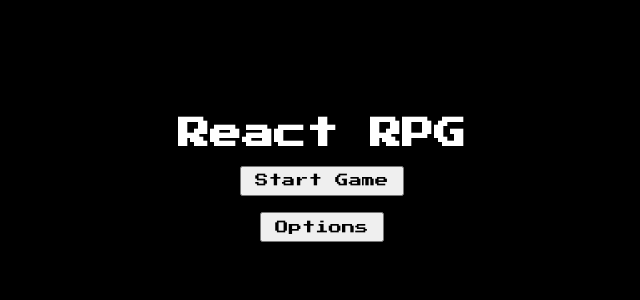
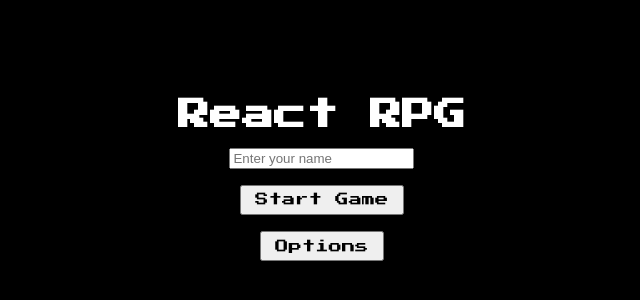
Before and after one commit to RudyMathis/ReactRPG, a React (Vite) app in the folder RPG/: page / in a window 1280 px wide. Shown: the part 212-512 px from the top of the page, without its empty margins (318-958 px from the left). Built offline with nearby package versions, Linux system fonts and the light colour scheme.

Commit message:
Simple username save
Real struggle to save any other data and fetch tried multiple things, but only able to extremely basic user name

```diff
--- /dev/null
+++ b/RPG/src/atom/persistant/UserAtom.ts
@@ -0,0 +1,3 @@
+import { atomWithStorage } from 'jotai/utils';
+
+export const UserAtom = atomWithStorage('UserName', '');
--- /dev/null
+++ b/RPG/src/components/menu/UserNameInput.tsx
@@ -0,0 +1,20 @@
+import { useAtom } from 'jotai';
+import { UserAtom } from '../../atom/persistant/UserAtom';
+
+const UserNameInput = () => {
+    const [userNameAtomValue, setUserNameAtomValue] = useAtom(UserAtom);
+
+    return (
+        <div className="user-name-input-container">
+            <input
+                type="text"
+                placeholder="Enter your name"
+                className="user-name-input"
+                value={userNameAtomValue}
+                onChange={(e) => setUserNameAtomValue(e.target.value)}
+            />
+        </div>
+    );
+};
+
+export default UserNameInput;
--- a/RPG/src/routes/mainMenu/MainMenu.tsx
+++ b/RPG/src/routes/mainMenu/MainMenu.tsx
@@ -1,5 +1,6 @@
 import { useNavigate } from 'react-router';
 import './MainMenu.css';
+import UserNameInput from '../../components/menu/UserNameInput';
 
 const MainMenu = () => {
     const navigate = useNavigate();
@@ -13,6 +14,7 @@ const MainMenu = () => {
     return (
         <div className="main-menu">
             <h1>React RPG</h1>
+            <UserNameInput />
             <button onClick={handleStart}>Start Game</button>
             <button onClick={handleOptions}>Options</button>
         </div>
```
